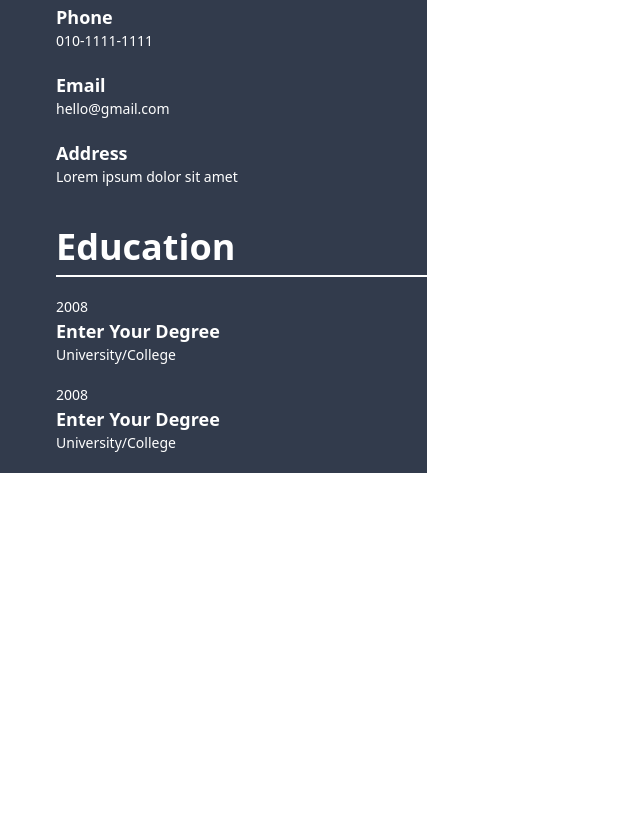
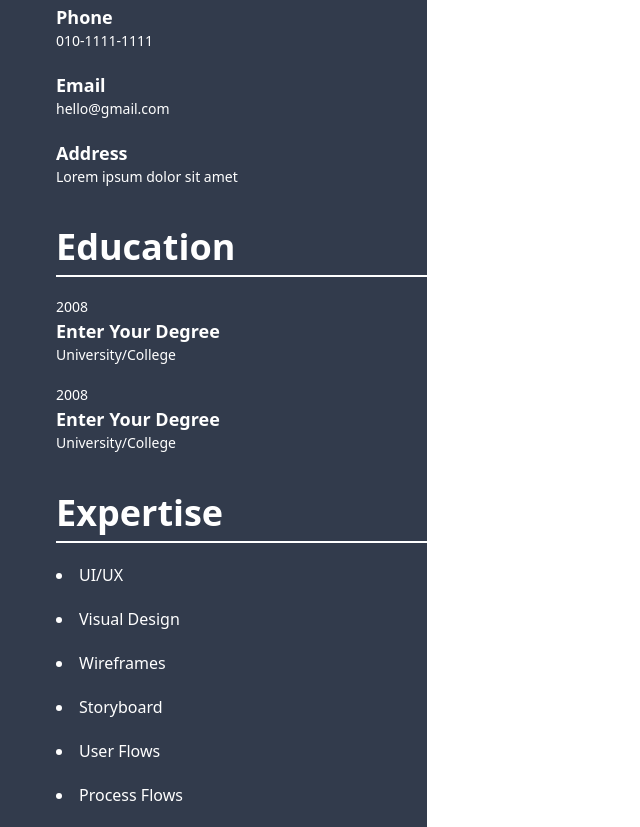
Before and after one commit to M-JiYeon/Ormi_Tailwind, a plain HTML site: page index.html in a window 1280 px wide. Shown: the part 494-1321 px from the top of the page, without its empty margins (0-640 px from the left). Before the commit the page ends 967 px from the top, so only its background shows below. Drawn offline with nearby package versions, Linux system fonts and the light colour scheme.

Commit message:
add_Expertise

```diff
--- a/index.html
+++ b/index.html
@@ -51,11 +51,25 @@
                     <div class="pl-14 text-sm ">University/College</div>
                 </div>
             </div>
+            <!-- Expertise -->
+            <div>
+                <div class="pl-14 mt-10 text-4xl font-semibold">Expertise</div>
+                <div class="ml-14 mt-2 mb-5 h-0.5 bg-[#ffffff]"></div>
+                <div class="pl-14">
+                    <ul class="list-disc list-inside ">
+                        <li class="mb-5">UI/UX</li>
+                        <li class="mb-5">Visual Design</li>
+                        <li class="mb-5">Wireframes</li>
+                        <li class="mb-5">Storyboard</li>
+                        <li class="mb-5">User Flows</li>
+                        <li class="mb-5">Process Flows</li>
+                    </ul>
+                </div>
+            </div>
         </div>
         <div class="bg-[#ffffff] w-2/3">
             <div>test</div>
         </div>
-    </div>
 </body>
 
 </html>
```
